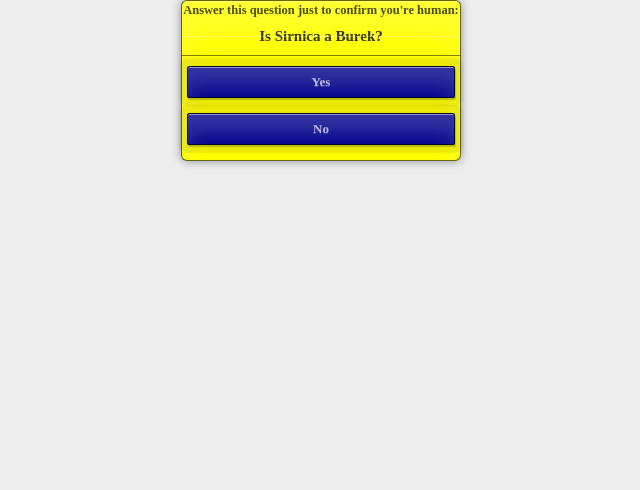
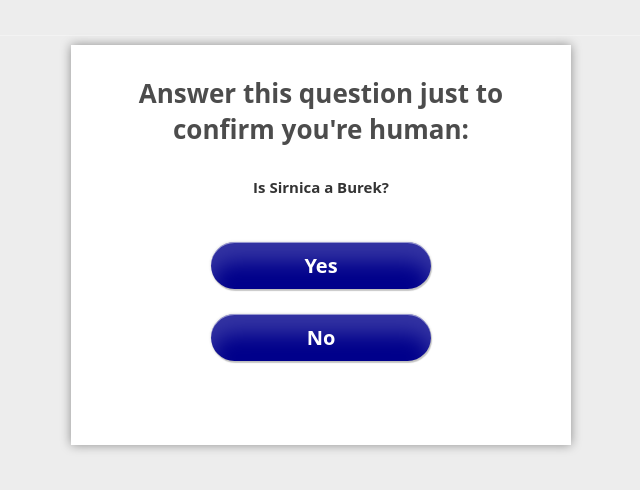
Before and after one commit to TheAdnan/BuVRek, a plain HTML site: page index.html in a window 1280 px wide. Shown: the whole page, without its empty margins (319-959 px from the left). Drawn offline with Linux system fonts and the light colour scheme.

Commit message:
Update Confirm Box Styling
Changed padding, fixed multiple calls to center, styled text and buttons.

```diff
--- a/css/style.css
+++ b/css/style.css
@@ -9,36 +9,31 @@ body {
 }
 
 .confirm-box {
-  align-content: center;
+	width: 500px;
+  height: 400px;
+  margin: 3em auto;
   text-align: center;
-  margin: 0 auto!important;
-	width:280px;
-  position:relative;
-  margin:30px auto;
-
+  padding: 2em;
   color:rgba(0,0,0,0.8);
   font-family:Ubuntu;
   font-size:15px;
   font-weight:bold;
-
-  background:#333;
-  border-radius:0.4em;
-  border:1px solid rgba(0,0,0,0.6);
+  background:#fff;
   box-shadow:
     inset 0 1px 0 rgba(255,255,255,0.3),
     inset 0 30px 30px rgba(255,255,255,0.2),
     0 0 10px rgba(0,0,0,0.4);
-
 }
 .confirm-box > small {
   color: rgba(0,0,0, 0.7);
+  font-size: 26px;
+  font-family: 'Open Sans', sans-serif;
 }
 .confirm-box:after {
    	content:"";
     display:table;
     clear:both;
   }
-
   .confirm-box:before {
    	content:"";
     display:block;
@@ -51,62 +46,52 @@ body {
     right:0;
   }
 
-
 .confirm-box p {
  	text-align:center;
-  padding:10px 0;
+  padding:30px 0 20px;
   border-radius:0.4em 0.4em 0 0;
+  font-family: 'Open Sans', sans-serif;
   text-shadow:0 1px 0 rgba(255,255,255,0.1);
-	border-bottom:1px solid rgba(0,0,0,0.5);
   margin-bottom:10px;
 }
-
 
 .confirm-box a {
  	display:block;
   float:none;
+  width:50%;
   position:relative;
-
-  padding:7px 40px;
-  margin:5px 5px 15px 5px;
-
+  padding:10px 20px;
+  margin:25px auto;
   text-decoration:none;
+  font-family: 'Open Sans', sans-serif;
+  color: #fff;
   text-align:center;
-  font-size:13px;
-
-  border:1px solid rgba(0,0,0,0.7);
-  border-radius:0.2em;
+  font-size:20px;
+  border-radius: 2em;
   box-shadow:
     inset 0 1px 0 rgba(255,255,255,0.5),
     inset 0 20px 20px rgba(255,255,255,0.2),
     1px 2px 1px rgba(0,0,0,0.2),
-    0 0 2px 8px rgba(50,50,50,0.1);
+    0 0 2px 1px rgba(50,50,50,0.1);
   transition:all 0.3s ease-out;
   background:darkblue;
-
   font-weight:bold;
-  color:rgba(255,255,255,0.6);
-  text-shadow:0 1px 0 rgba(255,255,255,0.2);
-  -webkit-font-smoothing: subpixel-antialiased;
 }
 
+.confirm-box a:hover {
+  box-shadow:
+    inset 0 1px 0 rgba(255,255,255,0.5),
+    inset 0 30px 30px rgba(255,255,255,0.2),
+    1px 2px 1px rgba(0,0,0,0.2),
+    0 0 2px 1px rgba(50,50,50,0.1);
+}
   .confirm-box:hover {
-   	 box-shadow:
+    box-shadow:
       inset 0 1px 0 rgba(255,255,255,0.5),
-      inset 0 -20px 20px rgba(200,200,200,0.1),
-      1px 2px 1px rgba(0,0,0,0.2),
-      0 0 2px 8px rgba(100,100,100,0.1);
+      inset 0 40px 30px rgba(255,255,255,0.2),
+      2px 3px 2px rgba(0,0,0,0.1),
+      0 0 3px 3px rgba(50,50,50,0.1);
   }
-
   .confirm-box:active {
    	top:3px;
   }
-
-  .confirm-box:first-of-type {
-    margin-left:30px;
-    background:yellow ;
-  }
-
-  .confirm-box:last-of-type {
-   background:yellow;
-  }
```
